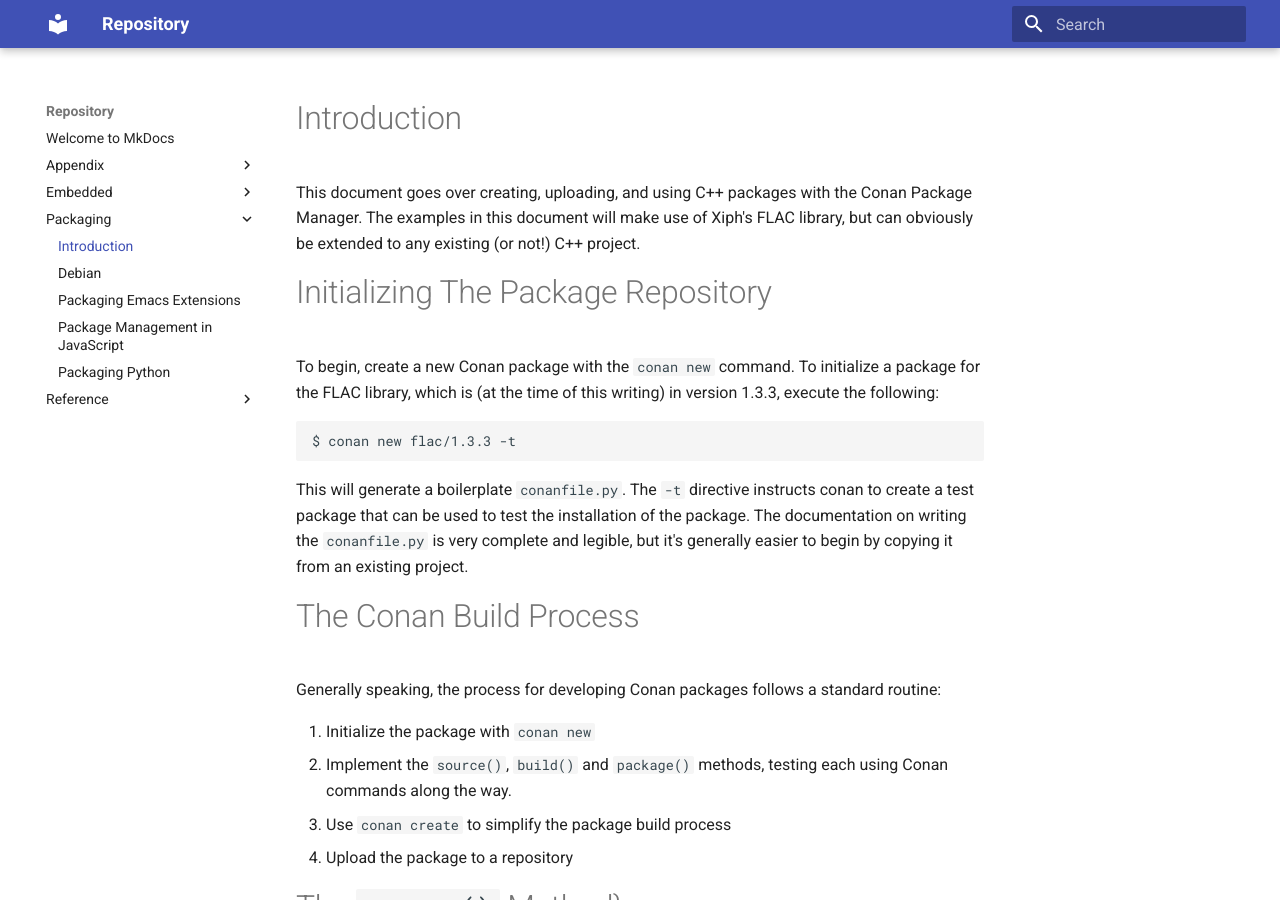
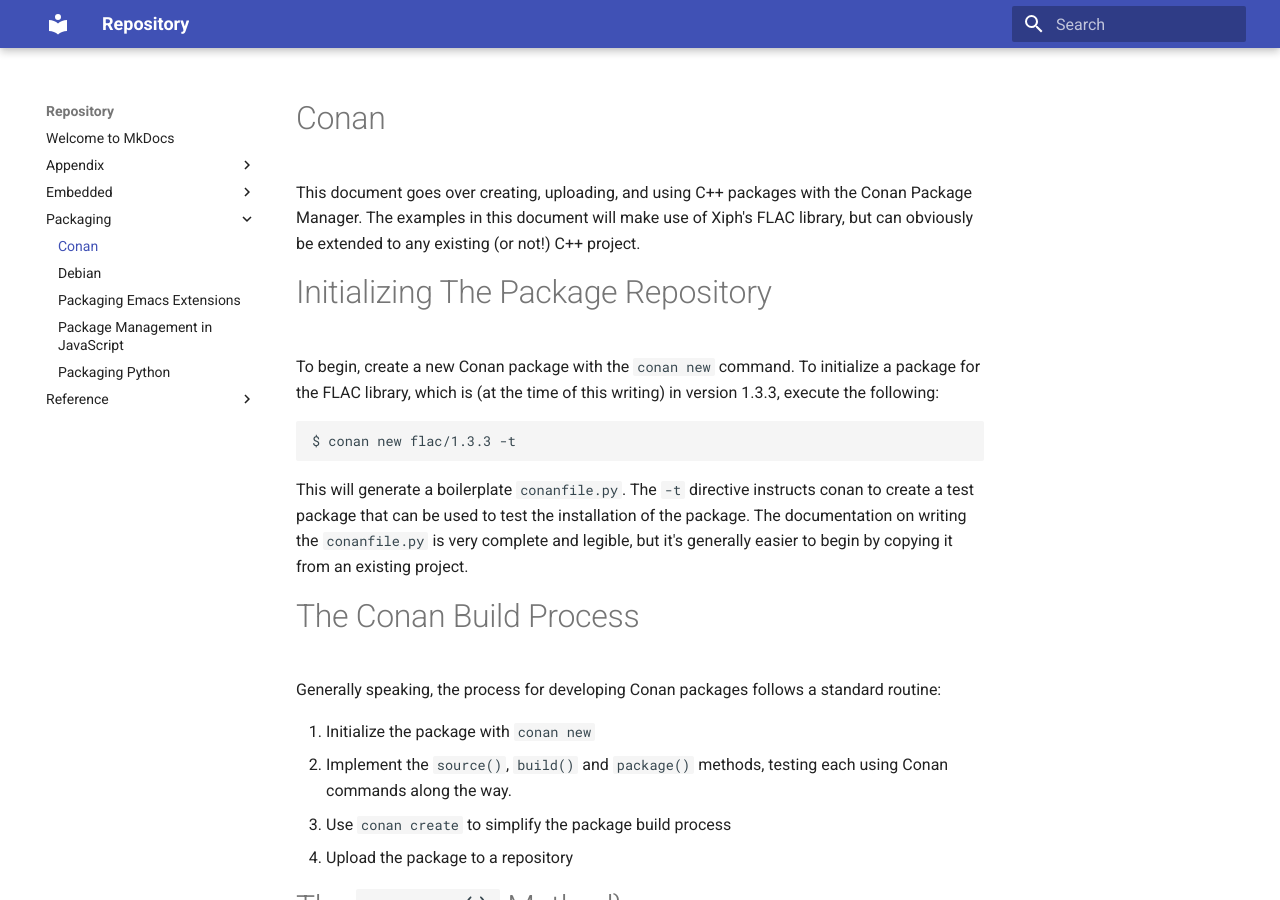
Before and after one commit to AmateurECE/twardyece-repository, an MkDocs documentation site: the page built from docs/Packaging/Conan.md, in a window 1280 px wide and 900 px high. Built offline with MkDocs 1.6.1 and Material for MkDocs 9.7.7, drawn with Linux system fonts in a browser that asks for light colours.

Commit message:
Fix title of Conan page

```diff
--- a/docs/Packaging/Conan.md
+++ b/docs/Packaging/Conan.md
@@ -1,4 +1,4 @@
-# Introduction
+# Conan
 
 This document goes over creating, uploading, and using C++ packages with the
 Conan Package Manager. The examples in this document will make use of Xiph's
```
